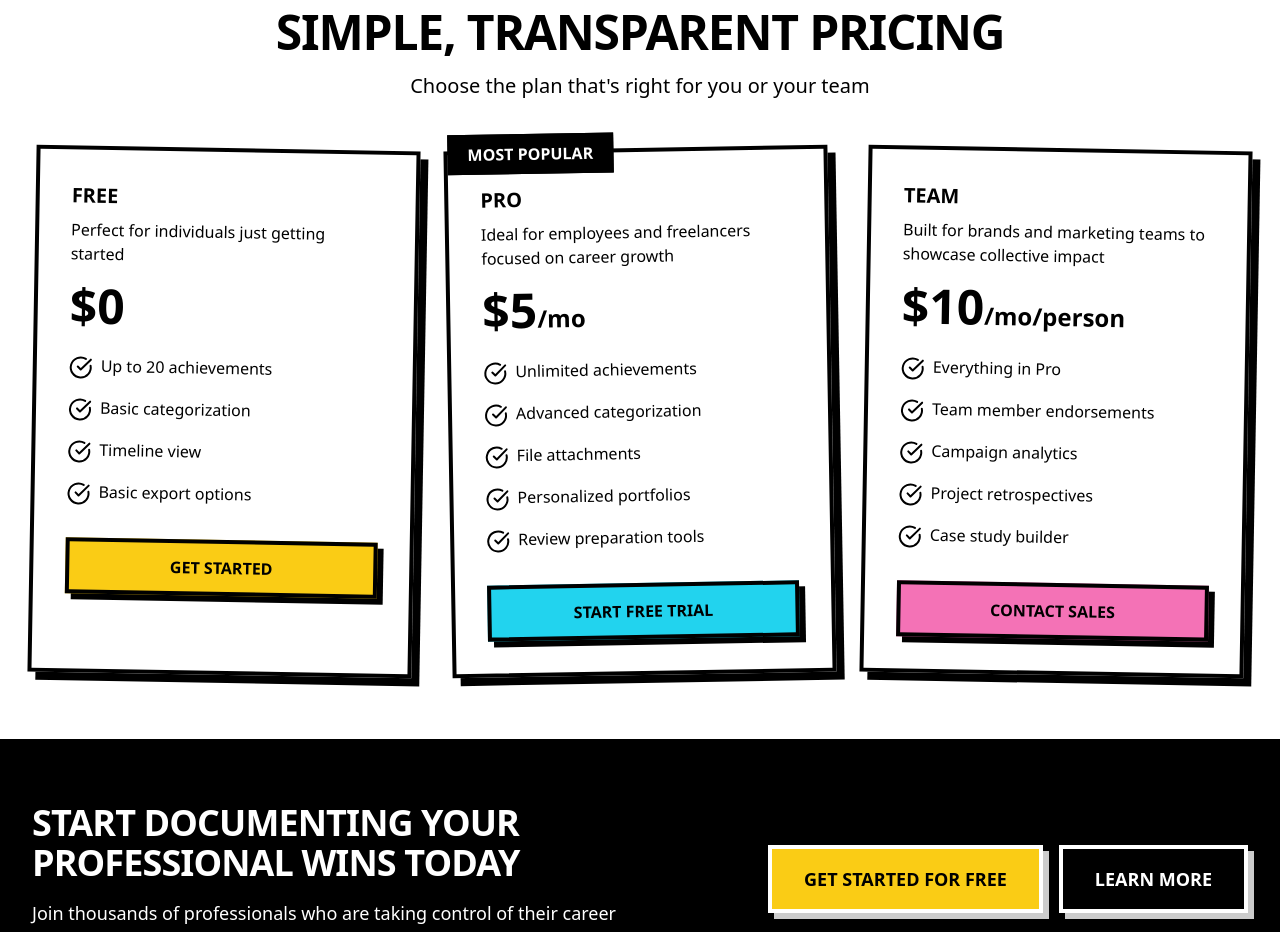
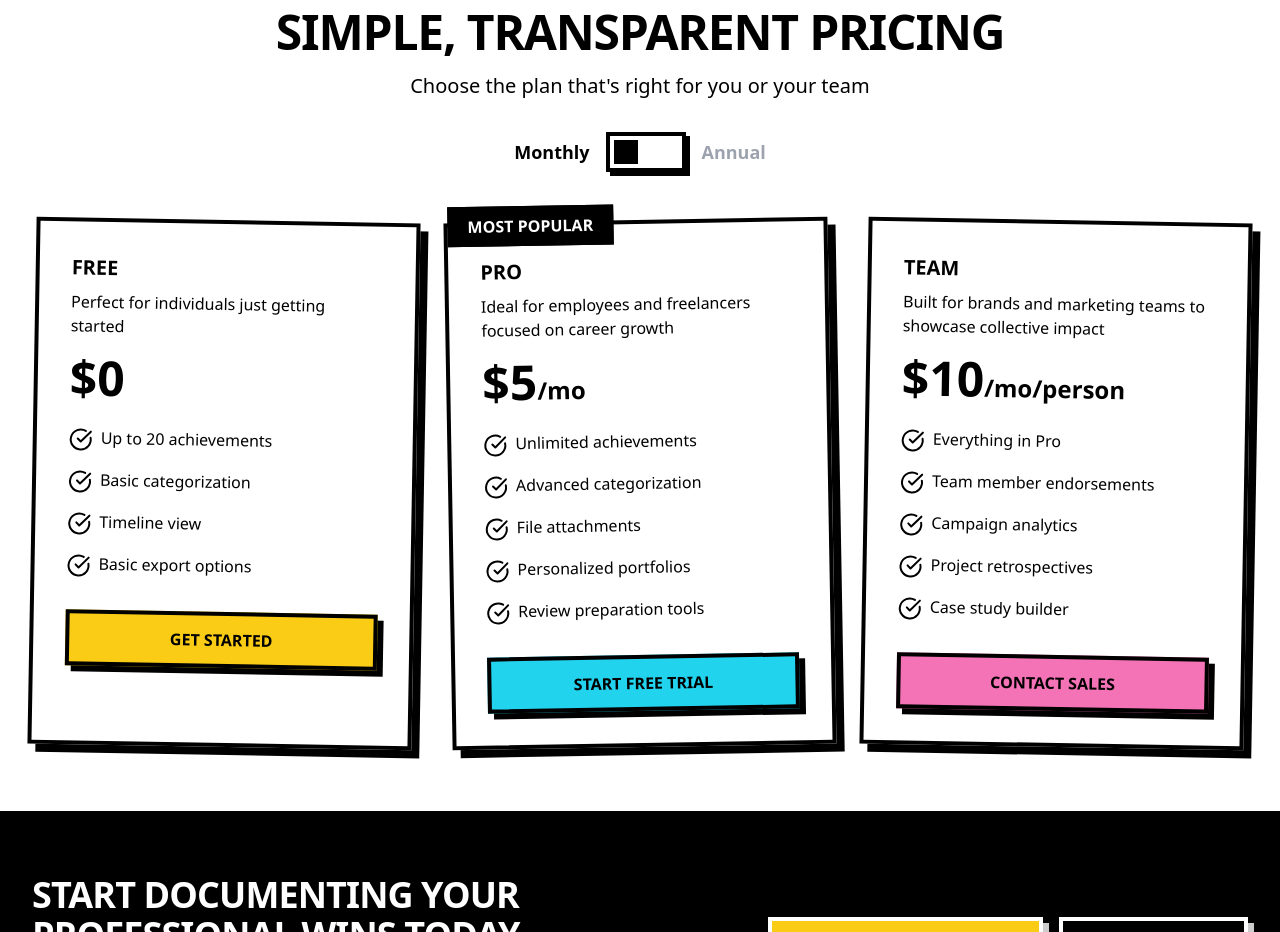
Before and after one commit to theblogsmith/BragBookUI, a React (Vite) app: page / in a window 1280 px wide. Shown: the part 5380-6312 px from the top of the page. Built offline with nearby package versions, Linux system fonts and the light colour scheme; no server answers.

Commit message:
Updated HomePage.tsx

```diff
--- a/src/pages/HomePage.tsx
+++ b/src/pages/HomePage.tsx
@@ -1,7 +1,8 @@
-import React from 'react';
+import React, { useState } from 'react';
 import { Link } from 'react-router-dom';
 import { BookOpenIcon, CheckCircleIcon, CalendarIcon, BarChartIcon, ShieldIcon, UserIcon, LockIcon, AwardIcon, TagIcon, FolderIcon, UsersIcon, SearchIcon, ChevronLeftIcon, ChevronRightIcon, XIcon, EyeOffIcon, EyeIcon, ThumbsUpIcon } from 'lucide-react';
 const HomePage = () => {
+  const [isAnnual, setIsAnnual] = useState(false);
   return <div className="bg-white">
       {/* Top Navigation */}
       <nav className="bg-white border-b-4 border-black">
@@ -895,6 +896,30 @@ const HomePage = () => {
             <p className="mt-4 max-w-2xl text-xl text-black mx-auto font-medium">
               Choose the plan that's right for you or your team
             </p>
+
+            <div className="mt-8 flex items-center justify-center">
+              <span className={`text-lg font-bold mr-4 ${!isAnnual ? 'text-black' : 'text-gray-400'}`}>
+                Monthly
+              </span>
+              <button
+                onClick={() => setIsAnnual(!isAnnual)}
+                className="relative inline-flex h-10 w-20 items-center rounded-none border-4 border-black bg-white shadow-[4px_4px_0px_0px_rgba(0,0,0,1)] transition-all hover:translate-y-0.5 hover:translate-x-0.5 hover:shadow-[2px_2px_0px_0px_rgba(0,0,0,1)]"
+              >
+                <span
+                  className={`inline-block h-6 w-6 transform rounded-none border-2 border-black bg-black transition-transform ${
+                    isAnnual ? 'translate-x-11' : 'translate-x-1'
+                  }`}
+                />
+              </button>
+              <span className={`text-lg font-bold ml-4 ${isAnnual ? 'text-black' : 'text-gray-400'}`}>
+                Annual
+              </span>
+              {isAnnual && (
+                <span className="ml-3 inline-block bg-green-400 text-black text-sm font-bold px-3 py-1 rounded-none border-2 border-black">
+                  SAVE UP TO 17%
+                </span>
+              )}
+            </div>
           </div>
           <div className="grid grid-cols-1 gap-8 md:grid-cols-3">
             <div className="border-4 border-black rounded-none p-8 bg-white shadow-[8px_8px_0px_0px_rgba(0,0,0,1)] transform rotate-1">
@@ -941,9 +966,20 @@ const HomePage = () => {
               <p className="text-black mb-4 font-medium">
                 Ideal for employees and freelancers focused on career growth
               </p>
+              {!isAnnual ? (
                 <p className="text-5xl font-black mb-6">
                   $5<span className="text-2xl font-bold text-black">/mo</span>
                 </p>
+              ) : (
+                <div className="mb-6">
+                  <p className="text-5xl font-black">
+                    $50<span className="text-2xl font-bold text-black">/yr</span>
+                  </p>
+                  <p className="text-sm text-black font-bold mt-2">
+                    <span className="line-through text-gray-500">$60/yr</span> Save 17%
+                  </p>
+                </div>
+              )}
               <ul className="space-y-4 mb-8">
                 <li className="flex items-start">
                   <CheckCircleIcon className="h-6 w-6 text-black flex-shrink-0 mt-0.5 mr-2" />
@@ -986,10 +1022,21 @@ const HomePage = () => {
                 Built for brands and marketing teams to showcase collective
                 impact
               </p>
+              {!isAnnual ? (
                 <p className="text-5xl font-black mb-6">
                   $10
                   <span className="text-2xl font-bold text-black">/mo/person</span>
                 </p>
+              ) : (
+                <div className="mb-6">
+                  <p className="text-5xl font-black">
+                    $100<span className="text-2xl font-bold text-black">/yr/person</span>
+                  </p>
+                  <p className="text-sm text-black font-bold mt-2">
+                    <span className="line-through text-gray-500">$120/yr</span> Save 17%
+                  </p>
+                </div>
+              )}
               <ul className="space-y-4 mb-8">
                 <li className="flex items-start">
                   <CheckCircleIcon className="h-6 w-6 text-black flex-shrink-0 mt-0.5 mr-2" />
```
Lines whose indentation alone changed are shown as unchanged.
